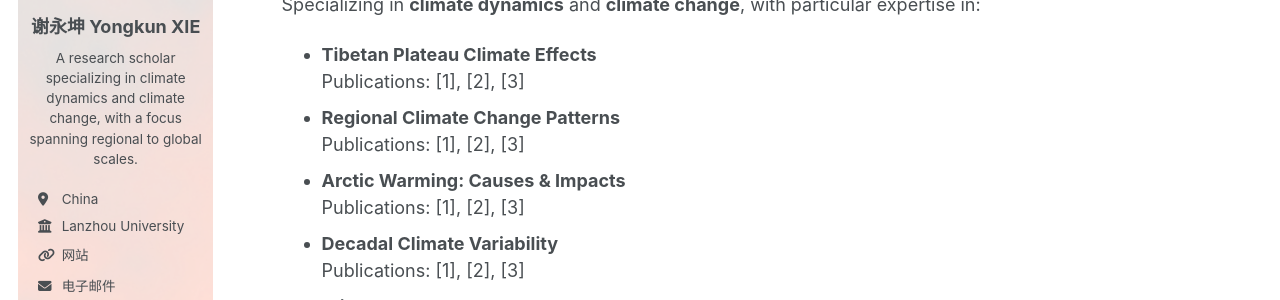
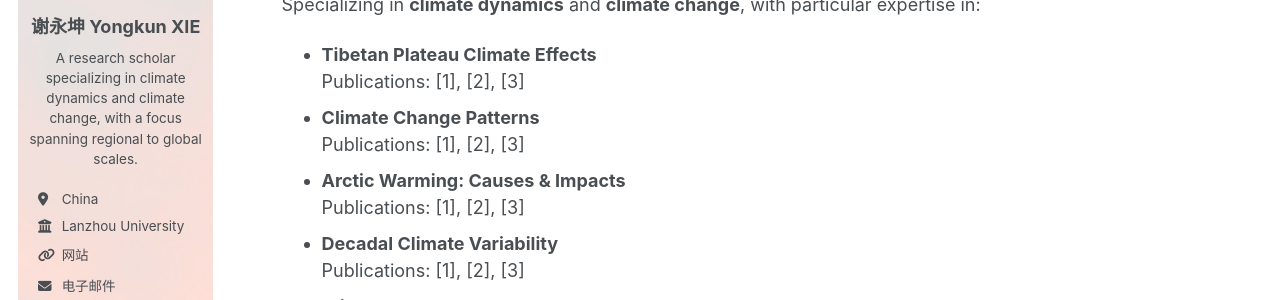
Before and after one commit to yongkunxie/yongkunxie.github.io, a Jekyll site: the page built from _pages/about.md, in a window 1280 px wide and 1332 px high. Shown: the part 296-596 px from the top of the window. Built offline with Jekyll 4.4.1, drawn with Linux system fonts in a browser that asks for light colours; some web fonts are replaced.

Commit message:
Update about.md

```diff
--- a/_pages/about.md
+++ b/_pages/about.md
@@ -14,7 +14,7 @@ Specializing in **climate dynamics** and **climate change**, with particular exp
 
 - **Tibetan Plateau Climate Effects**
   Publications: [1], [2], [3]
-- **Regional Climate Change Patterns**
+- **Climate Change Patterns**
   Publications: [1], [2], [3]
 - **Arctic Warming: Causes & Impacts**
   Publications: [1], [2], [3]
```
